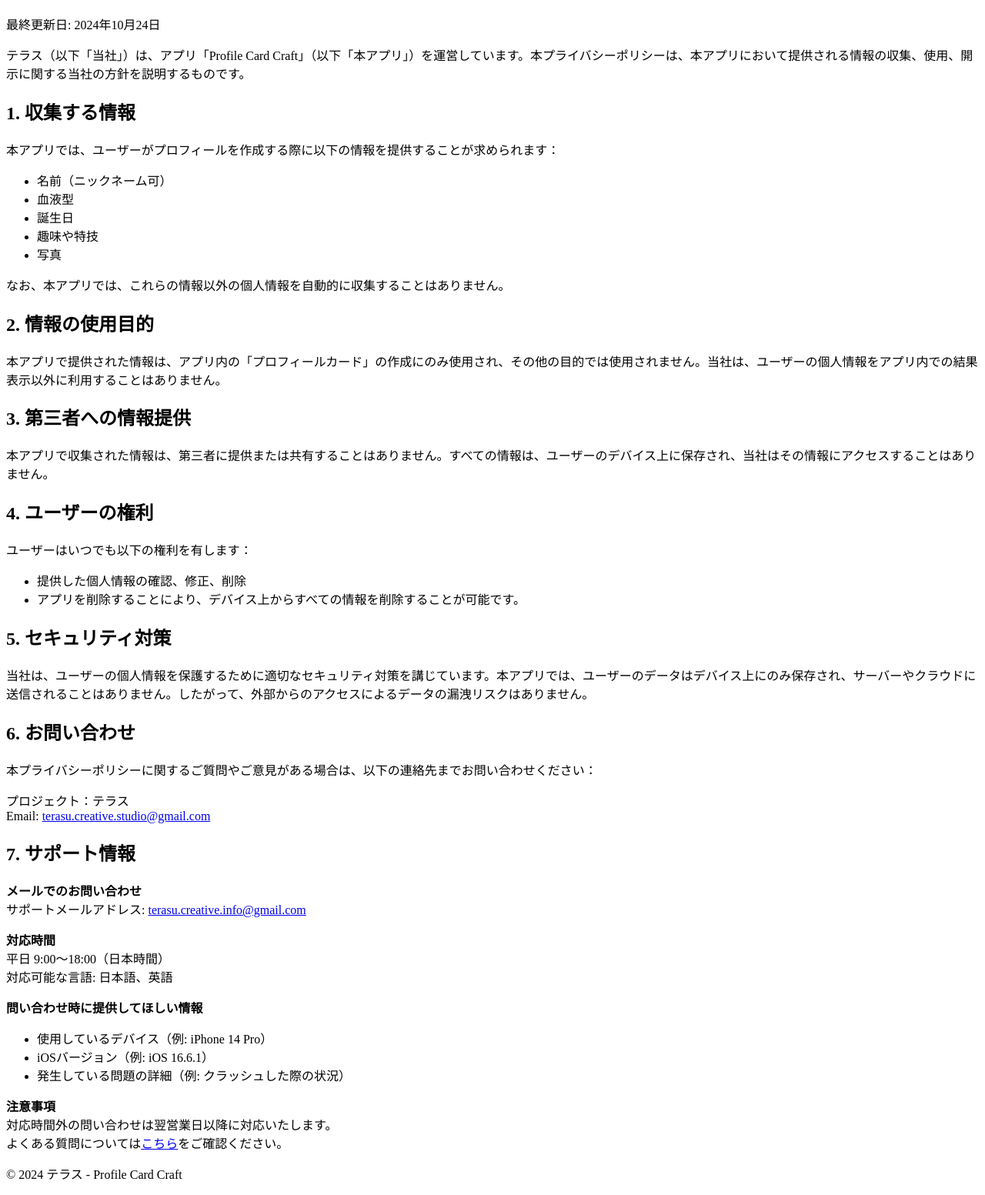
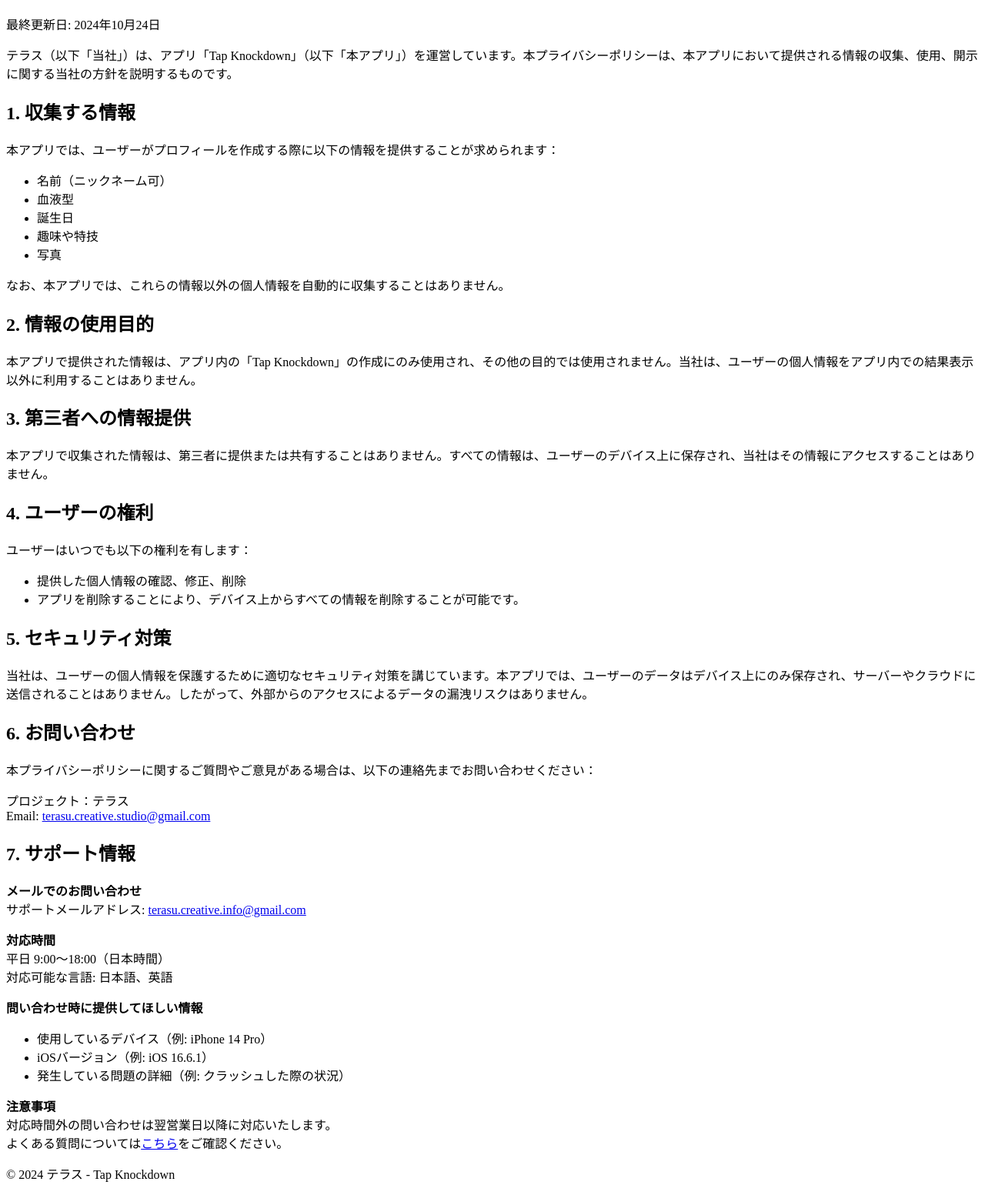
Before and after one commit to akari02xyz/tapknockdown_privacy_policy, a plain HTML site: page index.html in a window 1280 px wide. Shown: the part 70-1623 px from the top of the page at 77% size. Drawn offline with Linux system fonts and the light colour scheme.

Commit message:
Update privacy policy on the website

```diff
--- a/index.html
+++ b/index.html
@@ -3,7 +3,7 @@
 <head>
     <meta charset="UTF-8">
     <meta name="viewport" content="width=device-width, initial-scale=1.0">
-    <title>プライバシーポリシー | Profile Card Craft</title>
+    <title>プライバシーポリシー | Tap Knockdown</title>
 </head>
 <body>
     <header>
@@ -12,7 +12,7 @@
     </header>
 
     <section>
-        <p>テラス（以下「当社」）は、アプリ「Profile Card Craft」（以下「本アプリ」）を運営しています。本プライバシーポリシーは、本アプリにおいて提供される情報の収集、使用、開示に関する当社の方針を説明するものです。</p>
+        <p>テラス（以下「当社」）は、アプリ「Tap Knockdown」（以下「本アプリ」）を運営しています。本プライバシーポリシーは、本アプリにおいて提供される情報の収集、使用、開示に関する当社の方針を説明するものです。</p>
     </section>
 
     <section>
@@ -30,7 +30,7 @@
 
     <section>
         <h2>2. 情報の使用目的</h2>
-        <p>本アプリで提供された情報は、アプリ内の「プロフィールカード」の作成にのみ使用され、その他の目的では使用されません。当社は、ユーザーの個人情報をアプリ内での結果表示以外に利用することはありません。</p>
+        <p>本アプリで提供された情報は、アプリ内の「Tap Knockdown」の作成にのみ使用され、その他の目的では使用されません。当社は、ユーザーの個人情報をアプリ内での結果表示以外に利用することはありません。</p>
     </section>
 
     <section>
@@ -56,7 +56,7 @@
         <h2>6. お問い合わせ</h2>
         <p>本プライバシーポリシーに関するご質問やご意見がある場合は、以下の連絡先までお問い合わせください：</p>
         <p>プロジェクト：テラス<br>
-           Email: <a href="mailto:terasu.creative.studio@gmail.com">terasu.creative.studio@gmail.com</a></p>
+           Email: <a href="mailto:terasu.creative.info@gmail.com">terasu.creative.studio@gmail.com</a></p>
     </section>
 
 
@@ -80,7 +80,7 @@
 
 
     <footer>
-        <p>© 2024 テラス - Profile Card Craft</p>
+        <p>© 2024 テラス - Tap Knockdown</p>
     </footer>
 </body>
 </html>
```
